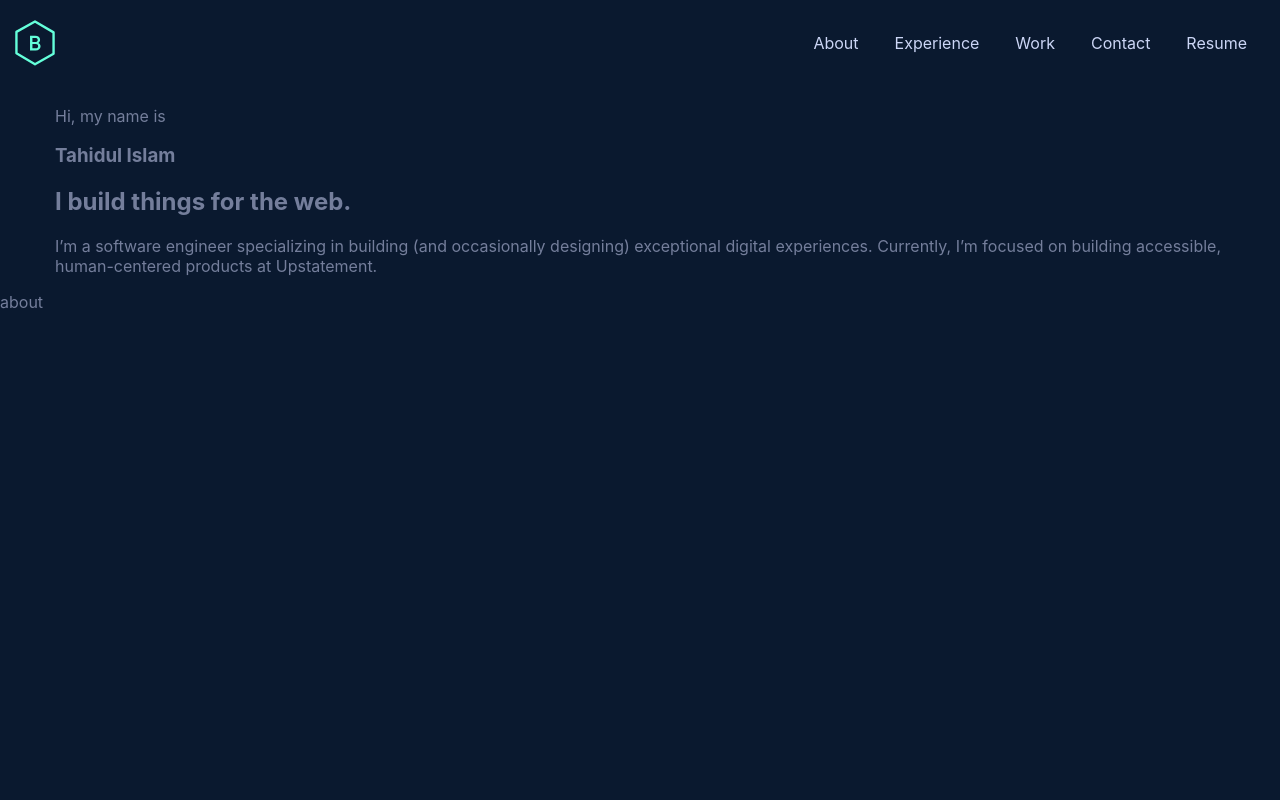
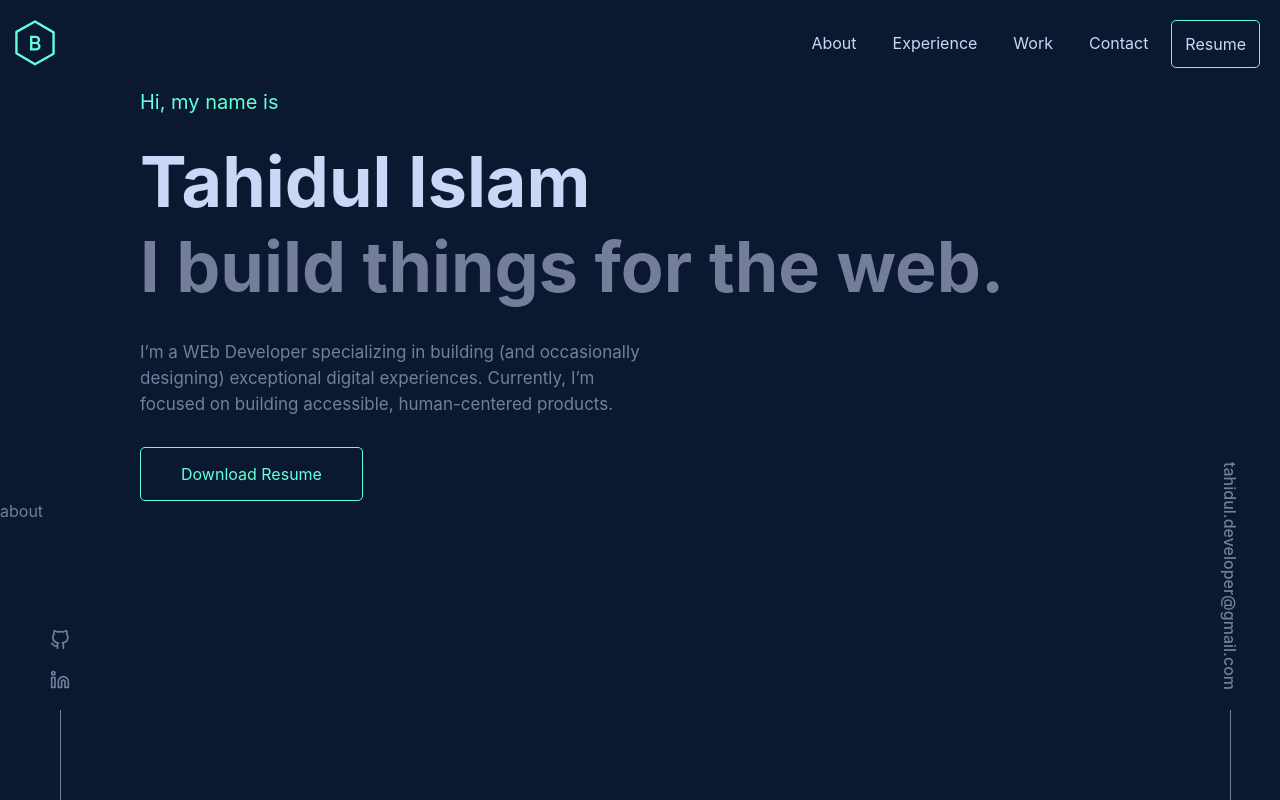
Before and after one commit to mdtahidulislam/tahidul-portfolio, a React (Create React App) app: page /about in a window 1280 px wide. Built offline with nearby package versions, Linux system fonts and the light colour scheme.

Commit message:
added resume download, github, linkedin mailto option

```diff
--- a/public/style.css
+++ b/public/style.css
@@ -1,9 +1,10 @@
 /* color */
 :root {
     --primary: #64ffda;
+    --secondary: #747e9b;
     --tertiary: #0a192f;
-    --secondary: #747e9b;
     --menu-color: #ccd6f6;
+    --btn-hover: #133040;
 }
 
 /* normalize css */
@@ -17,8 +18,12 @@ ul {
     padding: 0;
 }
 
+p, h1, h2, h3 {
+    margin: 0;
+}
+
 .container {
-    max-width: 1170px;
+    max-width: 1000px;
     margin-left: auto;
     margin-right: auto;
     padding-left: 15px;
@@ -34,6 +39,19 @@ ul {
 body {
     background: var(--tertiary);
     color: var(--secondary);
+}
+
+.btn {
+    display: inline-block;
+    border: 1px solid var(--primary);
+    padding: 16px 40px;
+    color: var(--primary);
+    border-radius: 5px;
+    transition: 0.3s;
+}
+
+.btn:hover {
+    background: var(--btn-hover);
 }
 
 /* utilities */
@@ -75,3 +93,105 @@ body {
 .menu ul li {
     margin: 0 5px;
 }
+
+/* =========== HERO AREA CSS  ==================*/
+.hero__lead {
+    font-size: 20px;
+    margin-bottom: 25px;
+    color: var(--primary);
+}
+
+h1.hero__title {
+    font-size: 70px;
+    color: var(--menu-color);
+}
+
+h2.hero__title {
+    font-size: 70px;
+    margin-bottom: 30px;
+    color: var(--secondary);
+}
+
+.hero_text {
+    max-width: 515px;
+    font-size: 17px;
+    line-height: 26px;
+    margin-bottom: 30px;
+}
+
+/* =========== CONNECT CSS  ==================*/
+.connect {
+    position: fixed;
+    bottom: 0;
+    writing-mode: vertical-lr;
+}
+
+.connect--left {
+    left: 40px;
+    right:auto;
+}
+
+.connect--right {
+    right: 40px;
+    left: auto;
+}
+
+.connect__box {
+    display: flex;
+    align-items: center;
+}
+
+.connect__email {
+    color: var(--secondary);
+    font-weight: 500;
+    position: relative;
+    display: inline-block;
+    margin-bottom: 20px;
+}
+
+.connect__box::after {
+    content: '';
+    width: 1px;
+    height: 90px;
+    background: var(--secondary);
+    display: block;
+    margin: 0px auto;
+}
+
+/* connect social */
+.connect__social {
+    display: flex;
+    align-items: center;
+}
+
+.connect__social li:last-child {
+    margin-bottom: 10px;
+}
+
+.connect__social a {
+    display: inline-block;
+    padding: 10px;
+    transition: 0.3s;
+}
+
+.connect__social svg {
+    width: 20px;
+    fill: none;
+    stroke: var(--secondary);
+    transition: 0.3s;
+}
+
+.connect__social li a:hover  {
+    transform: translateY(-3px);
+    color: var(--primary);
+}
+
+.connect__social svg:hover path {
+    stroke: var(--primary)
+}
+.connect__social svg:hover rect {
+    stroke: var(--primary)
+}
+.connect__social svg:hover circle {
+    stroke: var(--primary)
+}
--- a/src/pages/Home/Hero/Hero.js
+++ b/src/pages/Home/Hero/Hero.js
@@ -1,4 +1,5 @@
 import React from 'react';
+import myResume from './../../../tahidul_islam_full_stack_developer.pdf'
 
 const Hero = () => {
     return (
@@ -8,7 +9,8 @@ const Hero = () => {
                     <p className="hero__lead">Hi, my name is</p>
                     <h1 className="hero__title">Tahidul Islam</h1>
                     <h2 className="hero__title">I build things for the web.</h2>
-                    <p className="hero_text">I’m a software engineer specializing in building (and occasionally designing) exceptional digital experiences. Currently, I’m focused on building accessible, human-centered products at Upstatement.</p>
+                    <p className="hero_text">I’m a WEb Developer specializing in building (and occasionally designing) exceptional digital experiences. Currently, I’m focused on building accessible, human-centered products.</p>
+                    <a className="btn" href={myResume} download>Download Resume</a>
                 </article>
             </div>
         </section>
--- a/src/pages/Home/Home/Home.js
+++ b/src/pages/Home/Home/Home.js
@@ -9,6 +9,27 @@ const Home = () => {
             <Header></Header>
             <Hero></Hero>
             <About></About>
+            <div className="connect connect--left">
+                <div className="connect__box">
+                    <ul className="connect__social">
+                        <li>
+                            <a href="https://www.facebook.com/">
+                                <svg xmlns="http://www.w3.org/2000/svg" role="img" viewBox="0 0 24 24" fill="none" stroke="currentColor" strokeWidth="2" strokeLinecap="round" strokeLinejoin="round" className="feather feather-github"><title>GitHub</title><path d="M9 19c-5 1.5-5-2.5-7-3m14 6v-3.87a3.37 3.37 0 0 0-.94-2.61c3.14-.35 6.44-1.54 6.44-7A5.44 5.44 0 0 0 20 4.77 5.07 5.07 0 0 0 19.91 1S18.73.65 16 2.48a13.38 13.38 0 0 0-7 0C6.27.65 5.09 1 5.09 1A5.07 5.07 0 0 0 5 4.77a5.44 5.44 0 0 0-1.5 3.78c0 5.42 3.3 6.61 6.44 7A3.37 3.37 0 0 0 9 18.13V22"></path></svg>
+                            </a>
+                        </li>
+                        <li>
+                            <a href="https://www.facebook.com/">
+                                <svg xmlns="http://www.w3.org/2000/svg" role="img" viewBox="0 0 24 24" fill="none" stroke="currentColor" strokeWidth="2" strokeLinecap="round" strokeLinejoin="round" className="feather feather-linkedin"><title>LinkedIn</title><path d="M16 8a6 6 0 0 1 6 6v7h-4v-7a2 2 0 0 0-2-2 2 2 0 0 0-2 2v7h-4v-7a6 6 0 0 1 6-6z"></path><rect x="2" y="9" width="4" height="12"></rect><circle cx="4" cy="4" r="2"></circle></svg>
+                            </a>
+                        </li>
+                    </ul>
+                </div>
+            </div>
+            <div className="connect connect--right">
+                <div className="connect__box">
+                    <a className="connect__email" href="mailto:tahidul.developer@gmail.com">tahidul.developer@gmail.com</a>
+                </div>
+            </div>
         </div>
     );
 };
--- a/src/pages/Shared/Header/Header.js
+++ b/src/pages/Shared/Header/Header.js
@@ -30,7 +30,7 @@ const Header = () => {
                             </li>
                             <li>
                                 {/* <Link to="/tahidul_islam_full_stack_developer.pdf" download>Resume</Link> */}
-                                <a href={myResume} download>Resume</a>
+                                <a className="btn" href={myResume} download>Resume</a>
                             </li>
                         </ul>
                     </div>
```
